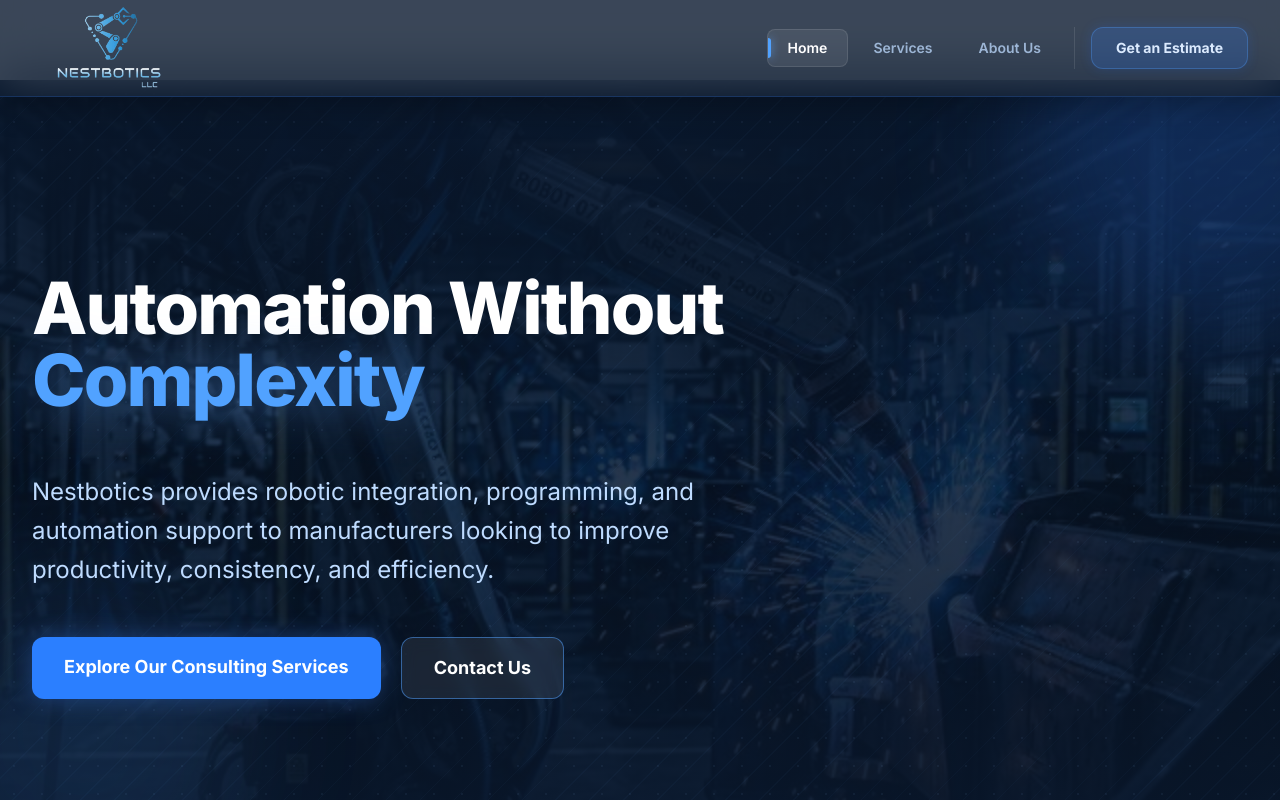
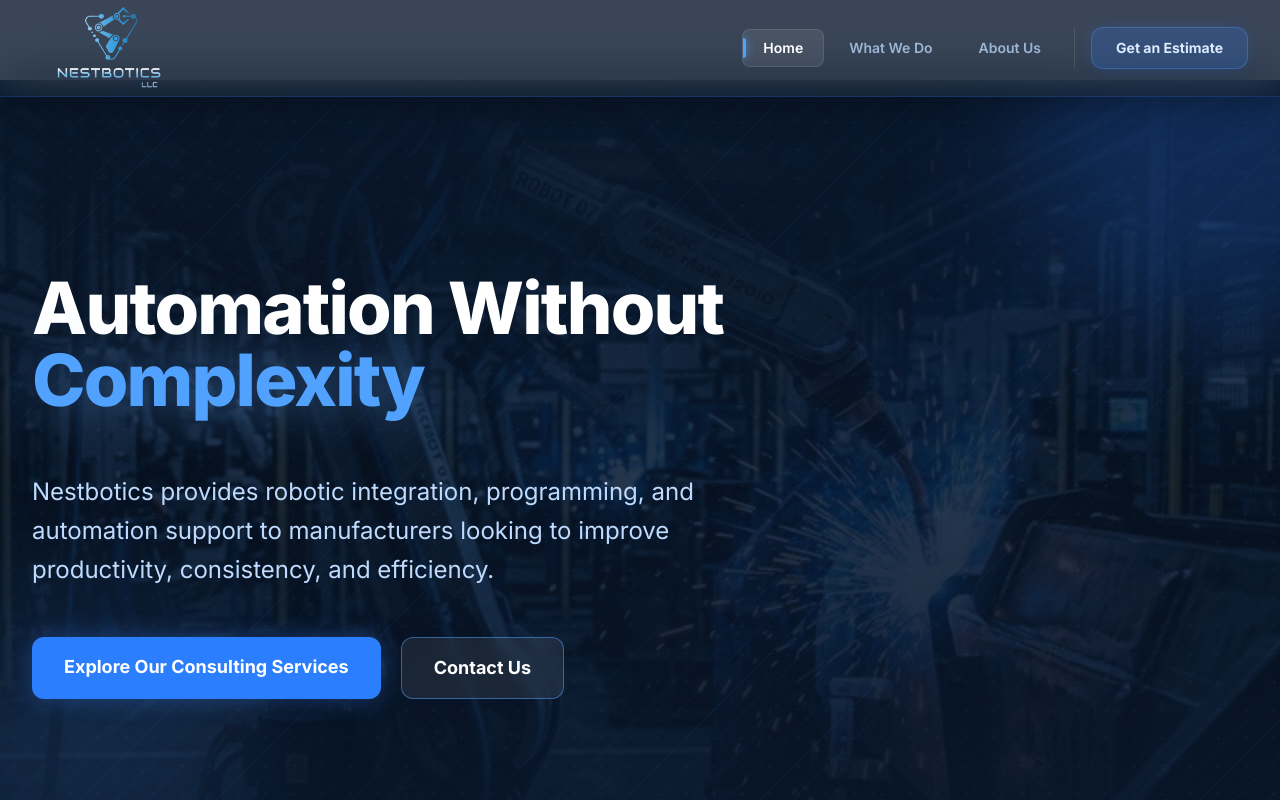
Before and after one commit to Harmaton/nestbotics-llc, a Next.js app: page / in a window 1280 px wide. Shown: the top 800 px of the page. Built offline with nearby package versions, Linux system fonts and the light colour scheme.

Commit message:
feat: updated the last changes

```diff
--- a/app/page.tsx
+++ b/app/page.tsx
@@ -209,7 +209,7 @@ export default function Home() {
               { name: "FANUC", img: "https://62n8v46tsi.ufs.sh/f/BOJeaMhARWy10aiG8Nl6l2IHxapMvR7E5CbPW1rZefoUNizt", desc: "Automation leader" },
               { name: "ABB", img: "https://62n8v46tsi.ufs.sh/f/BOJeaMhARWy1zsLChhGk8OcCUyD67APg0YoqJeKQHRTx4G9W", desc: "Precision assembly" },
               { name: "Yaskawa", img: "https://62n8v46tsi.ufs.sh/f/BOJeaMhARWy1GrFY8mcUNFh9fOnQBGmkgdIq8Sz3puWoUXx1", desc: "Motion control" },
-              { name: "Nachi", img: "https://62n8v46tsi.ufs.sh/f/BOJeaMhARWy10aiG8Nl6l2IHxapMvR7E5CbPW1rZefoUNizt", desc: "Heavy duty robotics" },
+              { name: "Nachi", img: "/nachi.jpeg", desc: "Heavy duty robotics" },
             ].map((robot, idx) => (
               <motion.div
                 variants={fadeInUp}
--- a/components/Navbar.tsx
+++ b/components/Navbar.tsx
@@ -1,4 +1,5 @@
 'use client'
+import Image from 'next/image';
 import Link from 'next/link';
 import { usePathname } from 'next/navigation';
 import { useState } from 'react';
@@ -9,7 +10,7 @@ export default function Navbar() {
 
   const navLinks = [
     { name: 'Home', href: '/' },
-    { name: 'Services', href: '/services' },
+    { name: 'What We Do', href: '/services' },
     { name: 'About Us', href: '/about' },
   ];
 
```
Also changed, not shown: public/nachi.jpeg (added).
